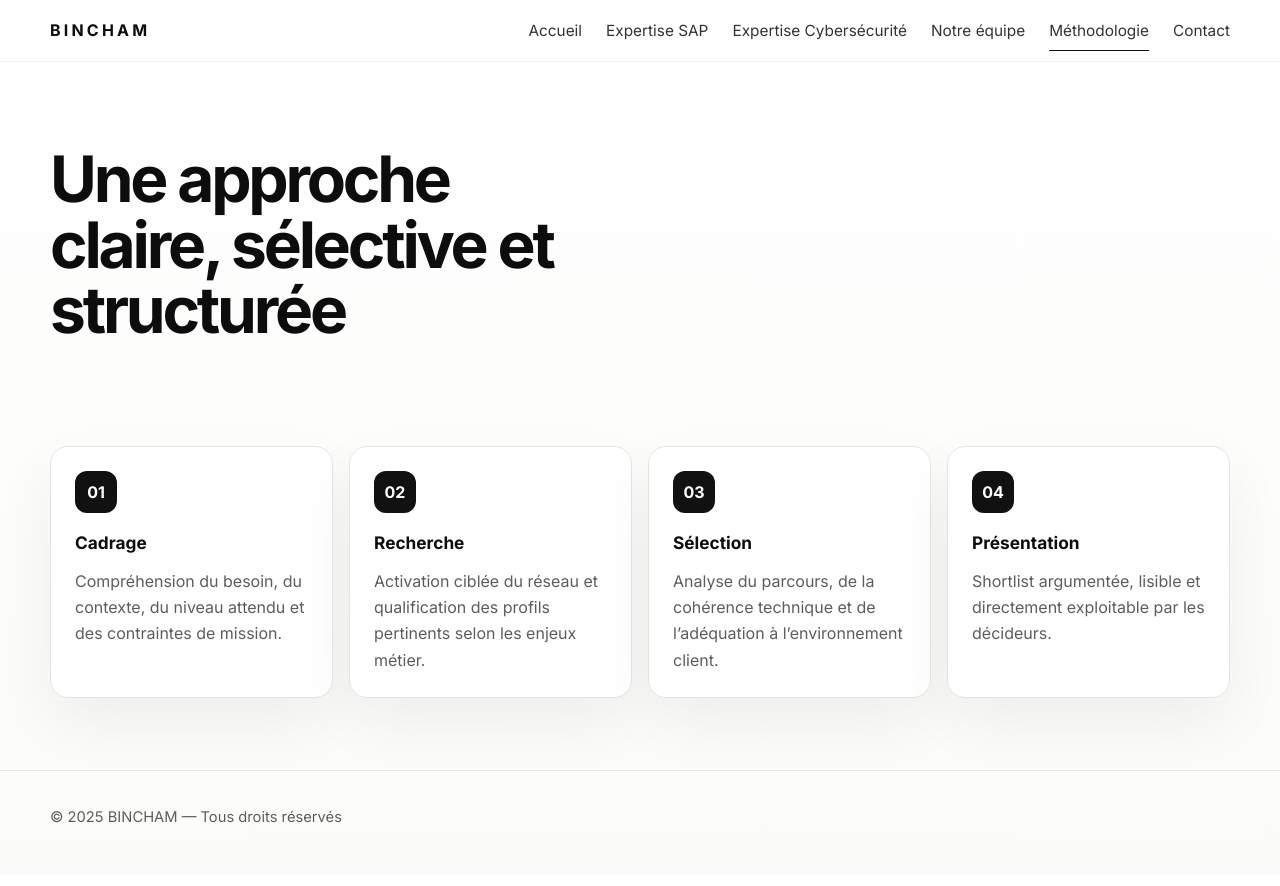
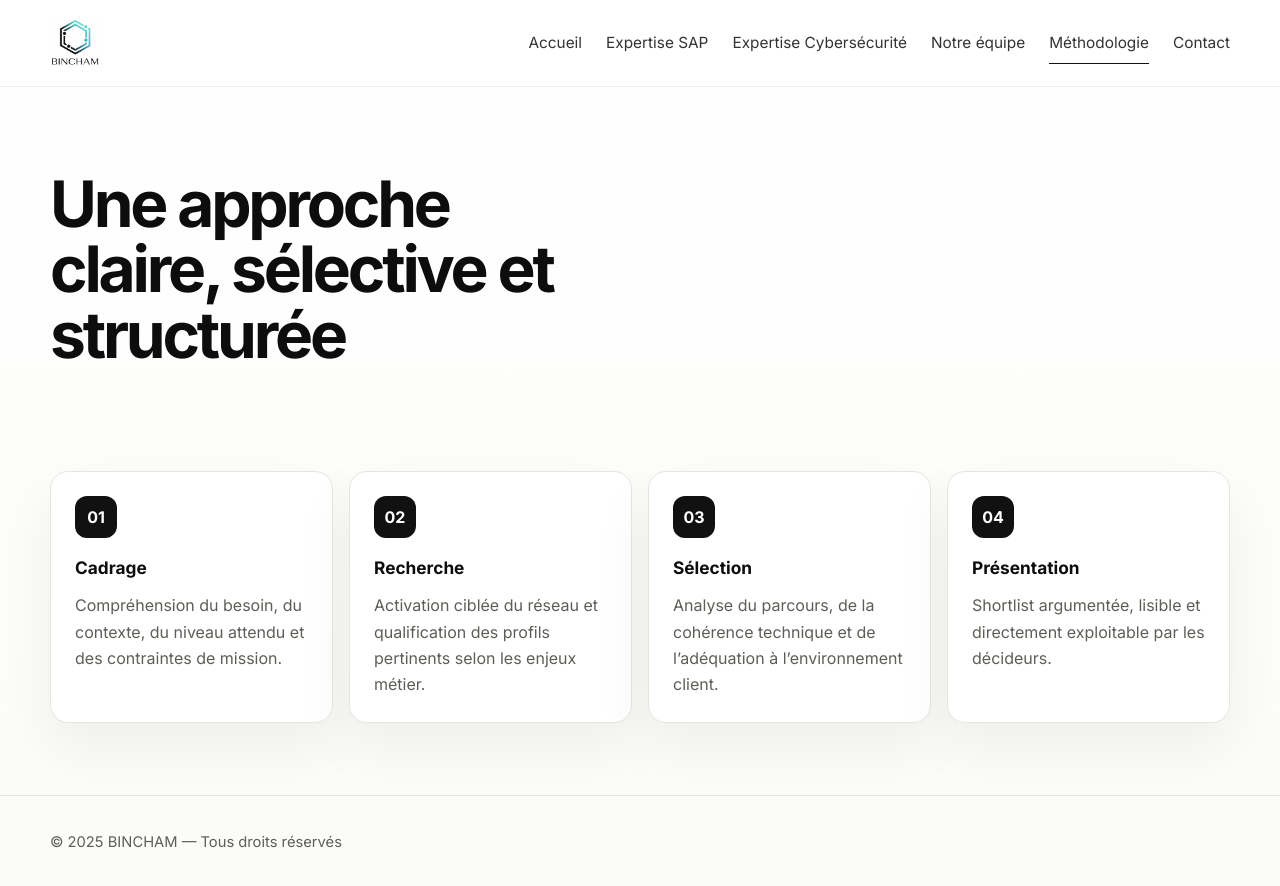
Before and after one commit to laoudb/bincham, a plain HTML site: page methodologie.html in a window 1280 px wide. Drawn offline with Linux system fonts and the light colour scheme.

Commit message:
Update methodologie.html

```diff
--- a/methodologie.html
+++ b/methodologie.html
@@ -14,9 +14,12 @@
 <body>
   <header class="nav">
     <div class="wrap nav-inner">
-      <a class="brand" href="index.html">
 
-        <div class="brand-text"><strong>BINCHAM</strong></div>
+
+    	 <a class="brand" href="methodologie.html">
+       	<div class="brand-text">
+	     	<img src="assets/logo-bincham.png" alt="BINCHAM" />
+	    	</div>
       </a>
 
 
```
